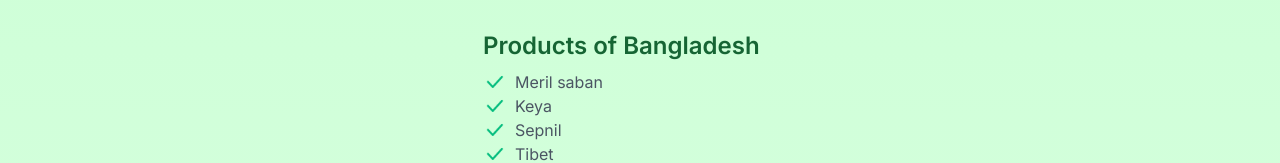
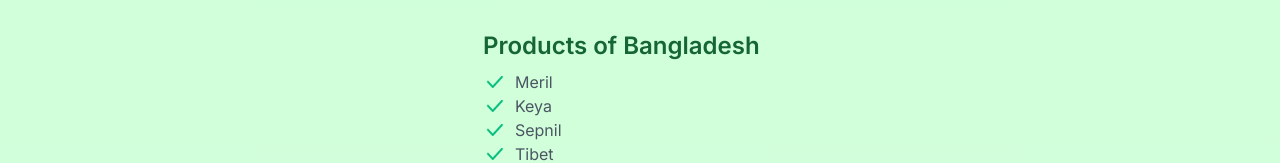
Before and after one commit to Mehedi-bit/desiproducts, a Next.js app: page / in a window 1280 px wide. Shown: the part 272-435 px from the top of the page. Built offline with nearby package versions, Linux system fonts and the light colour scheme.

Commit message:
null categories filtered

```diff
--- a/src/data.js
+++ b/src/data.js
@@ -1,9 +1,9 @@
 export const allProducts = [
     {
         id: 1,
-        name: "Meril saban",
+        name: "Meril",
         description: "",
-        category: 'সাবান',
+        category: "সাবান",
         country: "Bangladesh"
     },
     {
```
